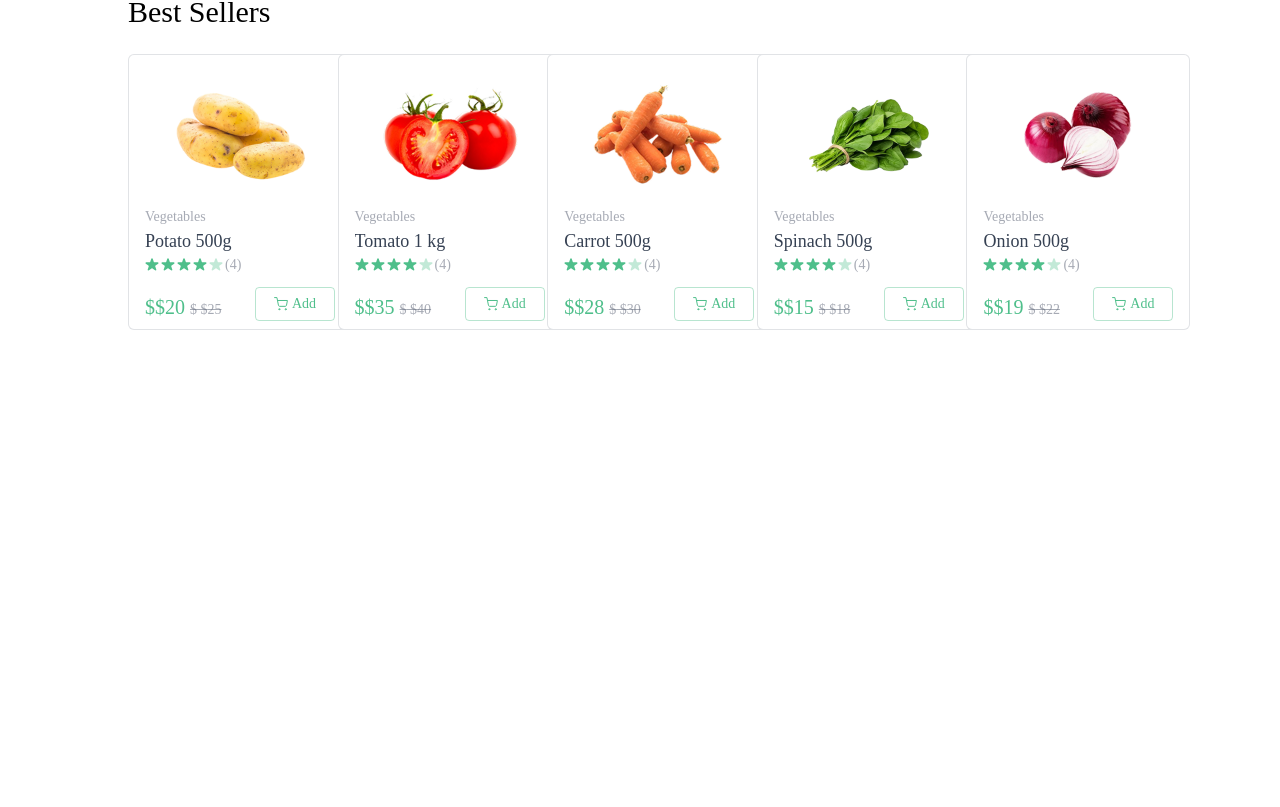
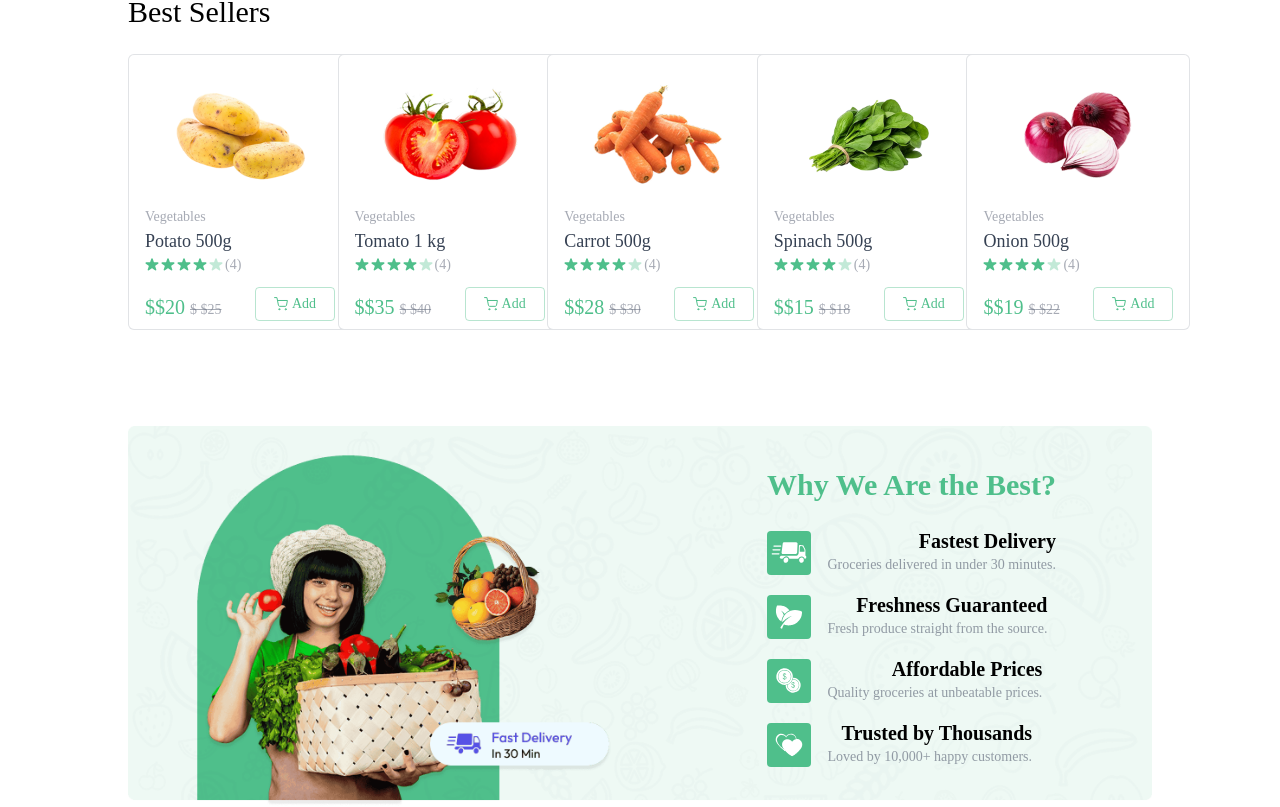
Before and after one commit to fatima-n09/GreenCart, a React (Vite) app: page / in a window 1280 px wide. Shown: the part 836-1643 px from the top of the page. Before the commit the page ends 1166 px from the top, so only its background shows below. Built offline with nearby package versions, Linux system fonts and the light colour scheme.

Commit message:
BottomBanner complete updates

```diff
--- /dev/null
+++ b/src/components/BottomBanner.jsx
@@ -0,0 +1,31 @@
+import React from 'react'
+import { assets, features } from '../assets/assets'
+
+const BottomBanner = () => {
+  return (
+    <div className='relative mt-24'>
+      <img src={assets.bottom_banner_image} alt="banner" className='w-full hidden md:block' />
+      <img src={assets.bottom_banner_image_sm} alt="banner" className='w-full md:hidden' />
+
+      {/* Overlay content goes here */}
+      <div className='absolute inset-0 flex flex-col items-center md:items-end md:justify-center pt-16 md:pt-0 md:pr-24 text-center md:text-right'>
+        <h1 className='text-2xl md:text-3xl font-semibold text-primary mb-6'>
+          Why We Are the Best?
+        </h1>
+        <div className="flex flex-col gap-4 max-w-md">
+          {features.map((feature, index) => (
+            <div key={index} className='flex items-start gap-4'>
+              <img src={feature.icon} alt={feature.title} className='md:w-11 w-9 mt-1' />
+              <div>
+                <h3 className='text-lg md:text-xl font-semibold'>{feature.title}</h3>
+                <p className='text-gray-500/70 text-xs md:text-sm'>{feature.description}</p>
+              </div>
+            </div>
+          ))}
+        </div>
+      </div>
+    </div>
+  )
+}
+
+export default BottomBanner
--- a/src/pages/Home.jsx
+++ b/src/pages/Home.jsx
@@ -2,13 +2,14 @@
 import MainBanner from '../components/MainBanner'
 import Categories from '../components/Categories'
 import BestSeller from '../components/BestSeller'
-
+import  BottomBanner from '../components/BottomBanner';
 const Home = () => {
   return (
     <div className='mt-10'>
 <MainBanner/>
 <Categories/>
 <BestSeller/>
+<BottomBanner/>
 
     </div>
   )
```
